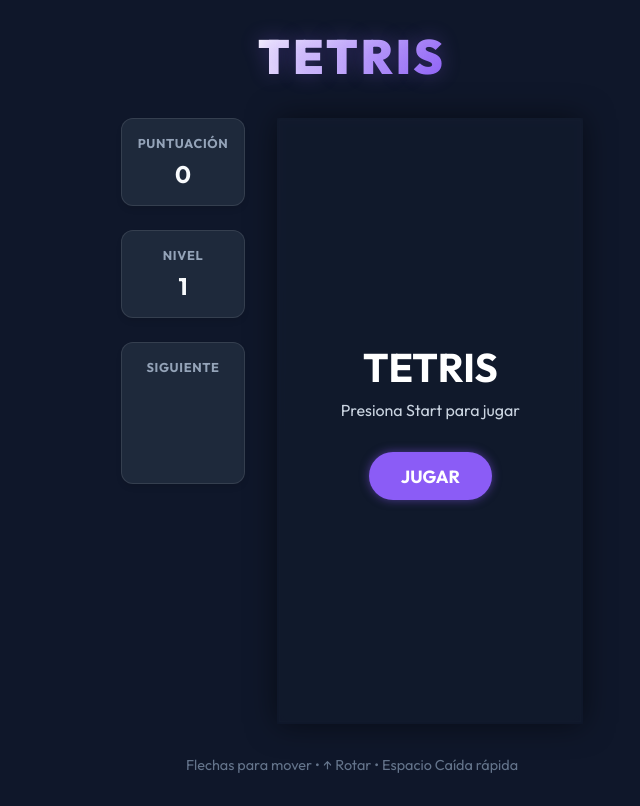
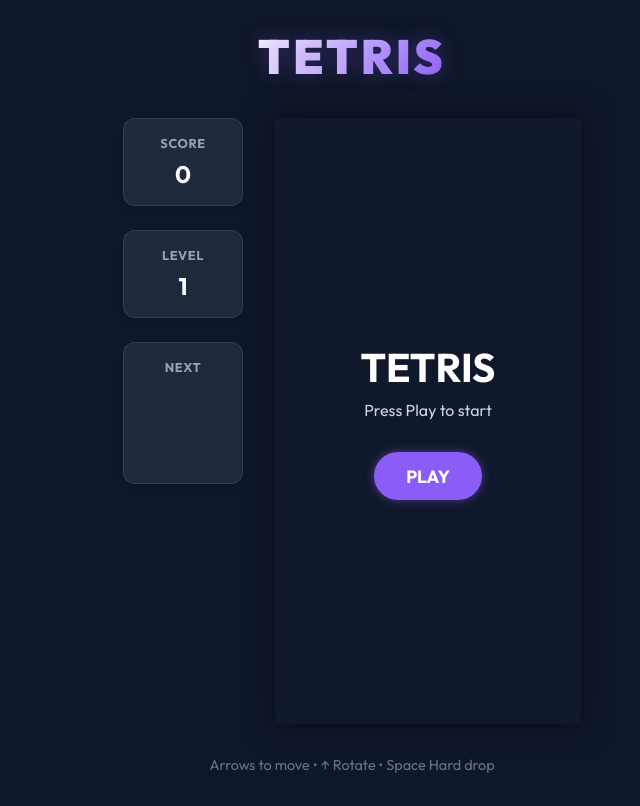
Before and after one commit to vikman90/tetris-js, a plain HTML site: page index.html in a window 1280 px wide. Shown: the whole page, without its empty margins (288-928 px from the left). Drawn offline with Linux system fonts and the light colour scheme.

Commit message:
feat: add internationalization support

```diff
--- /dev/null
+++ b/i18n.js
@@ -0,0 +1,36 @@
+const I18N = {
+    es: {
+        score: 'PUNTUACIÓN',
+        level: 'NIVEL',
+        next: 'SIGUIENTE',
+        play: 'JUGAR',
+        playAgain: 'JUGAR DE NUEVO',
+        gameOver: 'GAME OVER',
+        startMessage: 'Presiona Jugar para empezar',
+        scoreMessage: 'Puntuación: ',
+        controls: 'Flechas para mover • ↑ Rotar • Espacio Caída rápida'
+    },
+    en: {
+        score: 'SCORE',
+        level: 'LEVEL',
+        next: 'NEXT',
+        play: 'PLAY',
+        playAgain: 'PLAY AGAIN',
+        gameOver: 'GAME OVER',
+        startMessage: 'Press Play to start',
+        scoreMessage: 'Score: ',
+        controls: 'Arrows to move • ↑ Rotate • Space Hard drop'
+    }
+};
+
+let currentLang = navigator.language.startsWith('es') ? 'es' : 'en';
+const TEXTS = I18N[currentLang];
+
+function updateTexts() {
+    document.getElementById('lbl-score').textContent = TEXTS.score;
+    document.getElementById('lbl-level').textContent = TEXTS.level;
+    document.getElementById('lbl-next').textContent = TEXTS.next;
+    document.getElementById('start-btn').textContent = TEXTS.play;
+    document.getElementById('overlay-message').textContent = TEXTS.startMessage;
+    document.getElementById('controls-hint').textContent = TEXTS.controls;
+}
--- a/index.html
+++ b/index.html
@@ -20,15 +20,15 @@
         <div class="game-container">
             <div class="game-info">
                 <div class="score-box">
-                    <h3>PUNTUACIÓN</h3>
+                    <h3 id="lbl-score">PUNTUACIÓN</h3>
                     <span id="score">0</span>
                 </div>
                 <div class="level-box">
-                    <h3>NIVEL</h3>
+                    <h3 id="lbl-level">NIVEL</h3>
                     <span id="level">1</span>
                 </div>
                 <div class="next-piece-box">
-                    <h3>SIGUIENTE</h3>
+                    <h3 id="lbl-next">SIGUIENTE</h3>
                     <canvas id="next-piece" width="80" height="80"></canvas>
                 </div>
             </div>
@@ -47,12 +47,13 @@
         </div>
 
         <div class="controls-hint">
-            <p>Flechas para mover • ↑ Rotar • Espacio Caída rápida</p>
+            <p id="controls-hint">Flechas para mover • ↑ Rotar • Espacio Caída rápida</p>
         </div>
     </div>
 
     <script src="tetrominoes.js"></script>
     <script src="board.js"></script>
+    <script src="i18n.js"></script>
     <script src="main.js"></script>
 </body>
 
--- a/main.js
+++ b/main.js
@@ -18,6 +18,9 @@ let accountValues = {
     level: 1,
     lines: 0
 };
+
+// Initialize i18n
+updateTexts();
 
 const MOVES = {
     [37]: p => ({ ...p, x: p.x - 1 }), // Left
@@ -142,9 +145,9 @@ function updateAccount(key, value) {
 function gameOver() {
     cancelAnimationFrame(requestId);
 
-    document.getElementById('overlay-title').textContent = 'GAME OVER';
-    document.getElementById('overlay-message').textContent = `Puntuación: ${accountValues.score}`;
-    document.getElementById('start-btn').textContent = 'JUGAR DE NUEVO';
+    document.getElementById('overlay-title').textContent = TEXTS.gameOver;
+    document.getElementById('overlay-message').textContent = `${TEXTS.scoreMessage}${accountValues.score}`;
+    document.getElementById('start-btn').textContent = TEXTS.playAgain;
     document.getElementById('overlay').classList.remove('hidden');
 }
 
```
